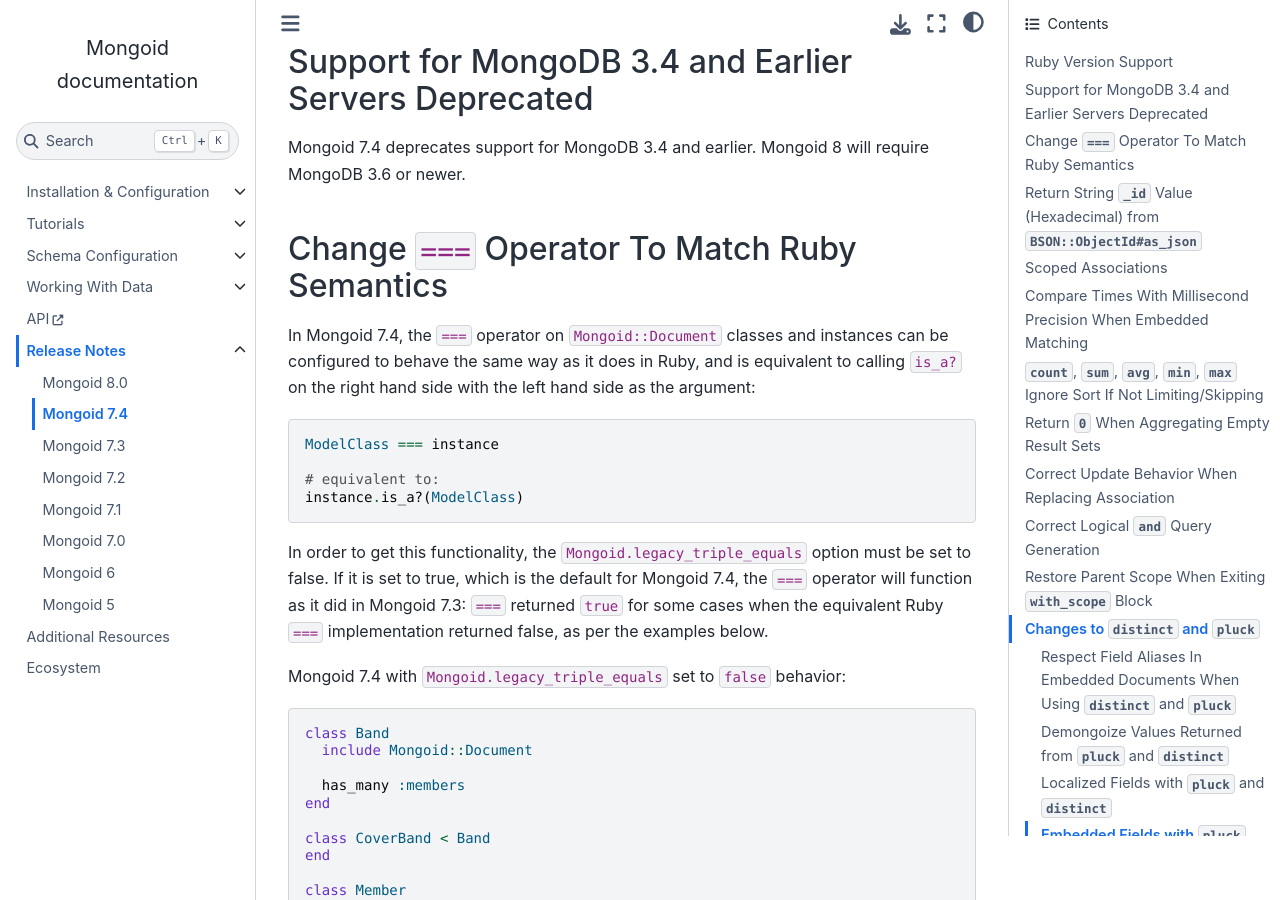
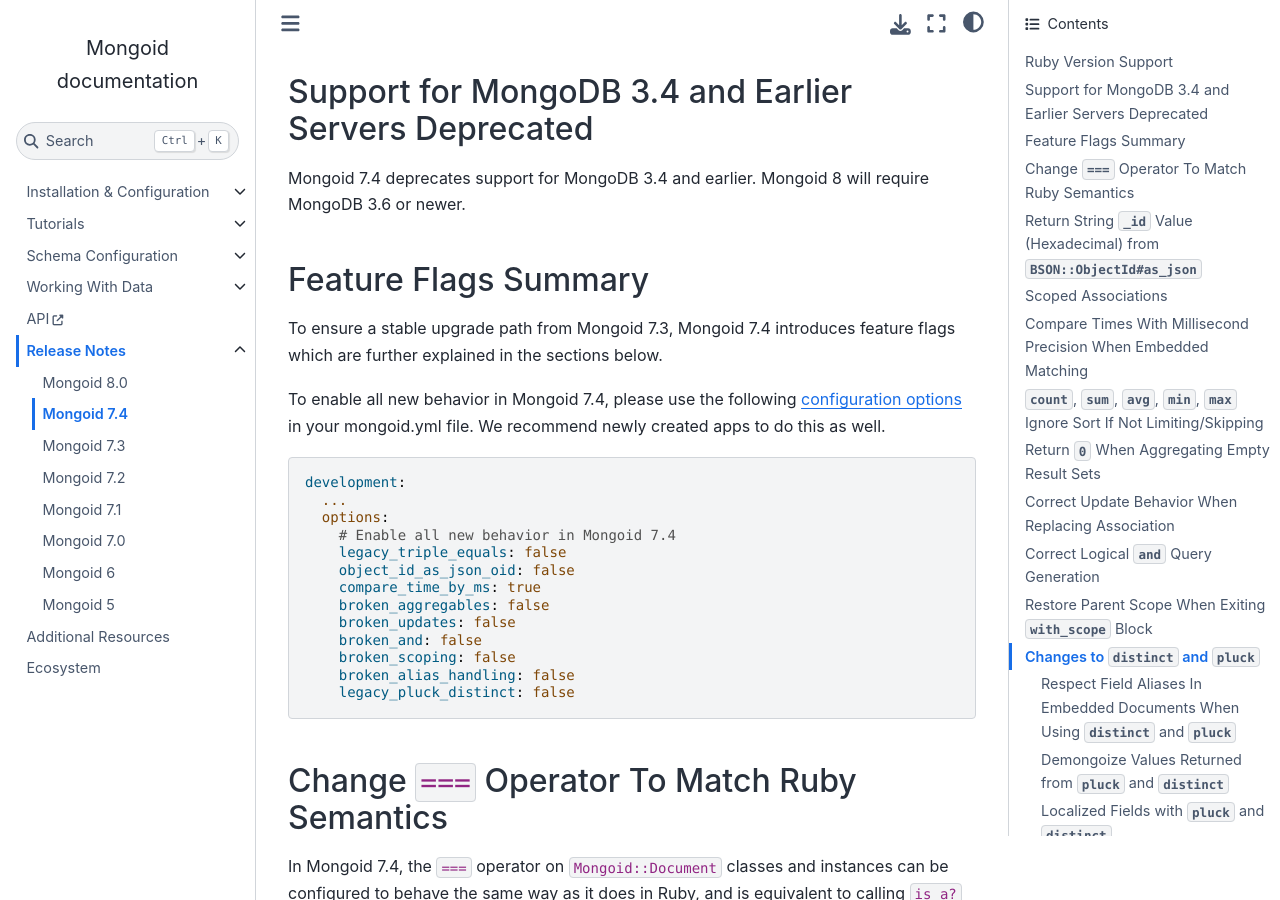
Before and after one commit to i80and/docs-mongoid, a Sphinx documentation site: the page built from docs/release-notes/mongoid-7.4.txt, in a window 1280 px wide and 900 px high, scrolled down 1082 px. Built offline with Sphinx 7.4.7 and the Sphinx Book theme 1.1.4, drawn with Linux system fonts in a browser that asks for light colours; some of the changed text lies outside the part shown.

Commit message:
MONGOID-5273 Add feature flags section to 7.4 release notes. (#5250)
Co-authored-by: shields <shields@tablecheck.com>

```diff
--- a/docs/release-notes/mongoid-7.4.txt
+++ b/docs/release-notes/mongoid-7.4.txt
@@ -34,6 +34,34 @@ Support for MongoDB 3.4 and Earlier Servers Deprecated
 
 Mongoid 7.4 deprecates support for MongoDB 3.4 and earlier.
 Mongoid 8 will require MongoDB 3.6 or newer.
+
+
+Feature Flags Summary
+---------------------
+
+To ensure a stable upgrade path from Mongoid 7.3, Mongoid 7.4
+introduces feature flags which are further explained in the
+sections below.
+
+To enable all new behavior in Mongoid 7.4, please use the following
+:ref:`configuration options <configuration-options>` in your mongoid.yml file.
+We recommend newly created apps to do this as well.
+
+.. code-block:: yaml
+
+  development:
+    ...
+    options:
+      # Enable all new behavior in Mongoid 7.4
+      legacy_triple_equals: false
+      object_id_as_json_oid: false
+      compare_time_by_ms: true
+      broken_aggregables: false
+      broken_updates: false
+      broken_and: false
+      broken_scoping: false
+      broken_alias_handling: false
+      legacy_pluck_distinct: false
 
 
 Change ``===`` Operator To Match Ruby Semantics
```
